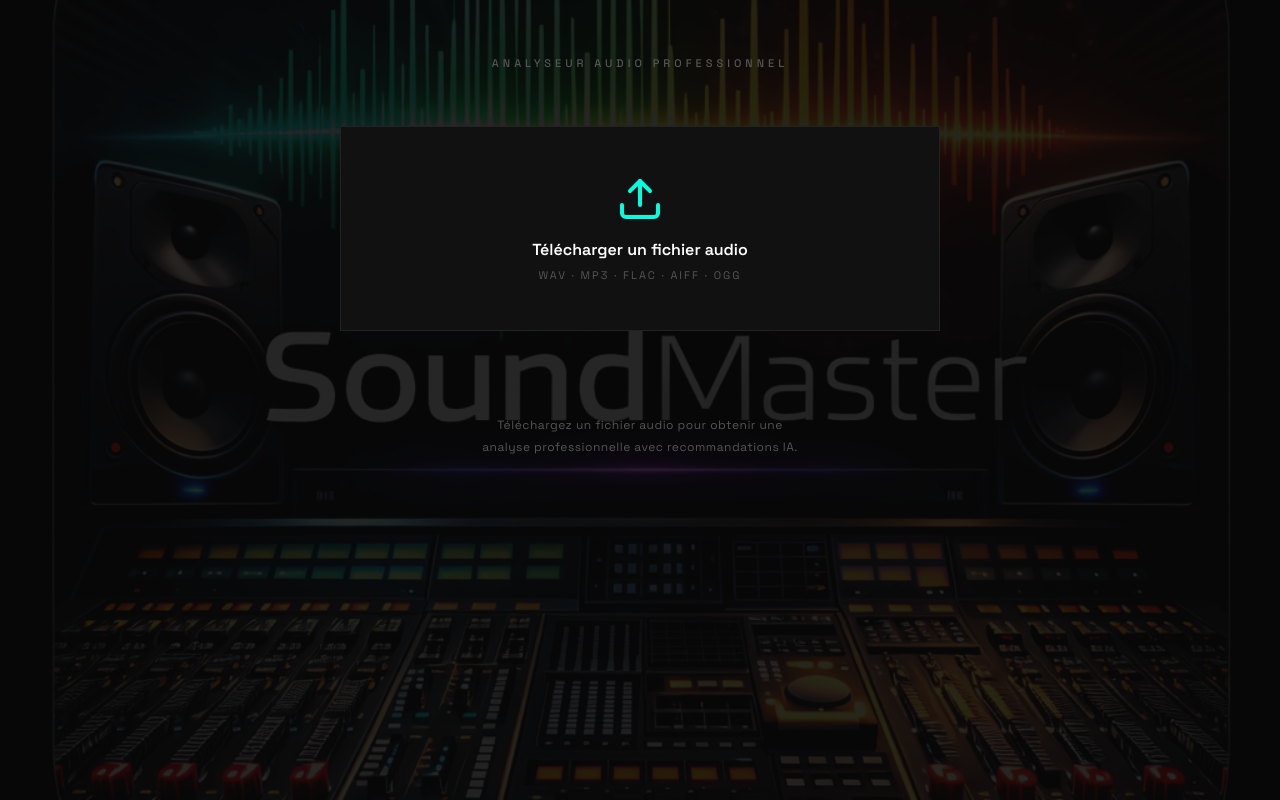
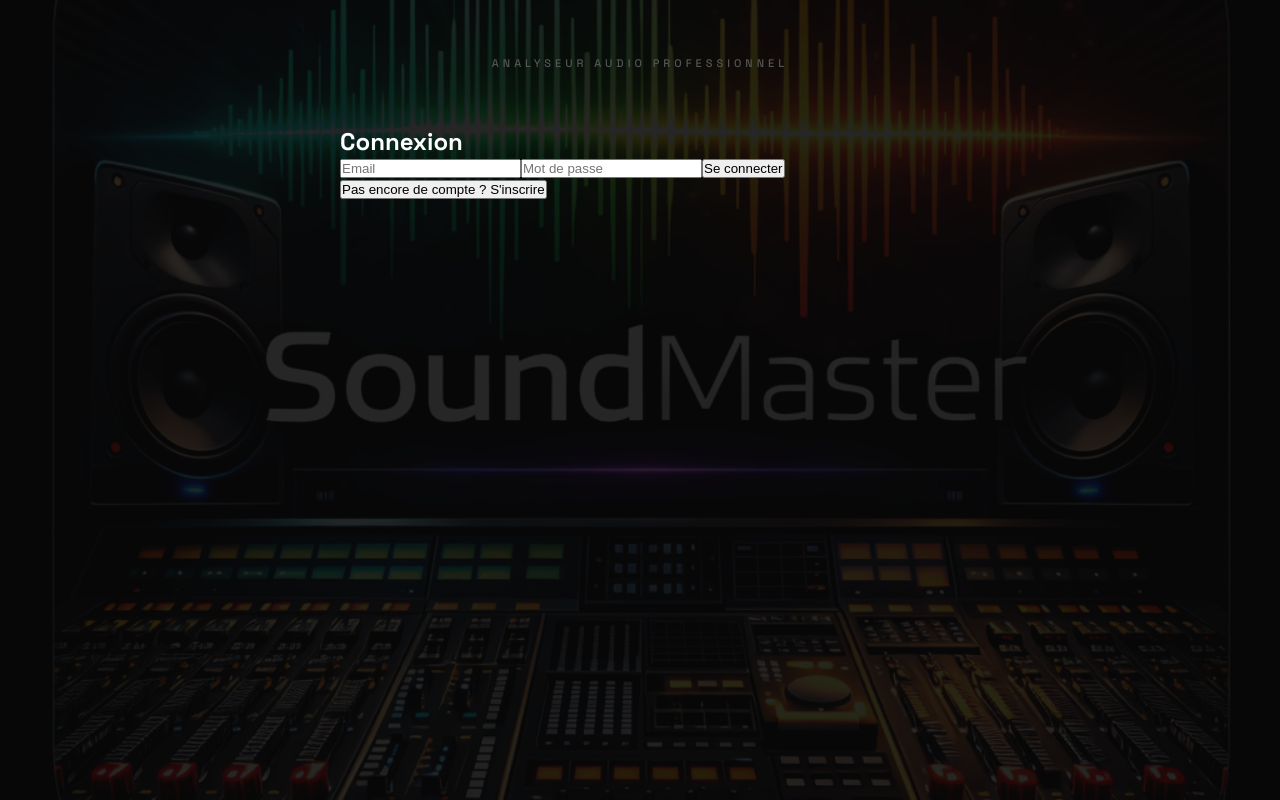
Before and after one commit to DJDeepforce/Soundmaster-I, a React (Vite) app in the folder frontend/: page / in a window 1280 px wide. Built offline with nearby package versions, Linux system fonts and the light colour scheme.

Commit message:
feat(security): Phase 1 — auth JWT, CORS, rate limiting, file validation (frontend/src/App.jsx)

```diff
--- a/frontend/src/App.jsx
+++ b/frontend/src/App.jsx
@@ -17,6 +17,7 @@ const WaveformLogo = () => (
 
 const BACKEND_URL = import.meta.env.VITE_API_URL;
 const API = `${BACKEND_URL}/api`;
+const TIER_LIMITS = { free: 2, starter: 15, pro: 50 };
 
 const GLOSSARY = {
   composition: {
@@ -117,10 +118,51 @@ function App() {
   const chatEndRef = useRef(null);
 
   const [selectedCategory, setSelectedCategory] = useState('composition');
+  const [token, setToken] = useState(() => localStorage.getItem('sm_token'));
+  const [currentUser, setCurrentUser] = useState(null);
+  const [authMode, setAuthMode] = useState('login');
+  const [authEmail, setAuthEmail] = useState('');
+  const [authPassword, setAuthPassword] = useState('');
+  const [authError, setAuthError] = useState(null);
+  const [authLoading, setAuthLoading] = useState(false);
 
   useEffect(() => {
     chatEndRef.current?.scrollIntoView({ behavior: 'smooth' });
   }, [chatMessages]);
+
+  const logout = useCallback(() => {
+    localStorage.removeItem('sm_token');
+    setToken(null); setCurrentUser(null);
+    setAnalysisResult(null); setSelectedFile(null);
+  }, []);
+
+  const handleAuth = useCallback(async (e) => {
+    e.preventDefault();
+    setAuthLoading(true); setAuthError(null);
+    try {
+      const res = await fetch(`${API}/${authMode}`, {
+        method: 'POST',
+        headers: { 'Content-Type': 'application/json' },
+        body: JSON.stringify({ email: authEmail, password: authPassword }),
+      });
+      const data = await res.json();
+      if (!res.ok) throw new Error(data.detail || 'Erreur');
+      localStorage.setItem('sm_token', data.access_token);
+      setToken(data.access_token);
+    } catch (err) {
+      setAuthError(err.message);
+    } finally {
+      setAuthLoading(false);
+    }
+  }, [authMode, authEmail, authPassword]);
+
+  useEffect(() => {
+    if (!token) return;
+    fetch(`${API}/me`, { headers: { 'Authorization': `Bearer ${token}` } })
+      .then(r => r.ok ? r.json() : null)
+      .then(u => { if (u) setCurrentUser(u); else logout(); })
+      .catch(() => logout());
+  }, [token, logout]);
 
   const handleFileSelect = useCallback(async (event) => {
     const file = event.target.files[0];
@@ -148,7 +190,9 @@ function App() {
       const response = await fetch(`${API}/analyze-stream`, {
         method: 'POST',
         body: formData,
+        headers: { 'Authorization': `Bearer ${token}` },
       });
+      if (response.status === 401) { logout(); return; }
 
       if (!response.ok) {
         const err = await response.json().catch(() => ({}));
@@ -216,7 +260,7 @@ Headroom: ${analysisResult.loudness_analysis.headroom_db} dB | Dynamique: ${anal
 
       const response = await fetch(`${API}/chat`, {
         method: 'POST',
-        headers: { 'Content-Type': 'application/json' },
+        headers: { 'Content-Type': 'application/json', 'Authorization': `Bearer ${token}` },
         body: JSON.stringify({ message: userMessage, context, history }),
       });
       const data = await response.json();
@@ -263,11 +307,17 @@ Headroom: ${analysisResult.loudness_analysis.headroom_db} dB | Dynamique: ${anal
     return '#FFC107';
   };
 
-  const handleExportPDF = useCallback(() => {
-    if (analysisResult?.id) {
-      window.open(`${API}/export-pdf/${analysisResult.id}`, '_blank');
-    }
-  }, [analysisResult]);
+  const handleExportPDF = useCallback(async () => {
+    if (!analysisResult?.id) return;
+    const res = await fetch(`${API}/export-pdf/${analysisResult.id}`,
+      { headers: { 'Authorization': `Bearer ${token}` } });
+    if (!res.ok) return;
+    const blob = await res.blob();
+    const url = URL.createObjectURL(blob);
+    const a = document.createElement('a');
+    a.href = url; a.download = `SoundMaster_${analysisResult.filename}.pdf`;
+    a.click(); URL.revokeObjectURL(url);
+  }, [analysisResult, token]);
 
   const bandLabels = {
     'sub_bass': 'Sub Bass', 'bass': 'Bass', 'low_mids': 'Low Mids',
@@ -579,12 +629,48 @@ Headroom: ${analysisResult.loudness_analysis.headroom_db} dB | Dynamique: ${anal
     </div>
   );
 
+  if (!token) {
+    return (
+      <div className="app">
+        <img src="/logo.png" alt="" className="bg-logo" aria-hidden="true" />
+        <div className="content">
+          <header className="header"><p className="subtitle">Analyseur Audio Professionnel</p></header>
+          <div className="auth-card">
+            <h2 className="auth-title">{authMode === 'login' ? 'Connexion' : 'Créer un compte'}</h2>
+            {authError && <div className="error-message"><AlertCircle size={16}/><span>{authError}</span></div>}
+            <form onSubmit={handleAuth} className="auth-form">
+              <input type="email" value={authEmail} onChange={e => setAuthEmail(e.target.value)}
+                placeholder="Email" required className="auth-input" />
+              <input type="password" value={authPassword} onChange={e => setAuthPassword(e.target.value)}
+                placeholder="Mot de passe" required className="auth-input" />
+              <button type="submit" className="auth-submit" disabled={authLoading}>
+                {authLoading ? 'Chargement...' : authMode === 'login' ? 'Se connecter' : 'Créer le compte'}
+              </button>
+            </form>
+            <button className="auth-switch"
+              onClick={() => { setAuthMode(m => m === 'login' ? 'register' : 'login'); setAuthError(null); }}>
+              {authMode === 'login' ? "Pas encore de compte ? S'inscrire" : "Déjà un compte ? Se connecter"}
+            </button>
+          </div>
+        </div>
+      </div>
+    );
+  }
+
   return (
     <div className="app" data-testid="soundmaster-app">
       <img src="/logo.png" alt="" className="bg-logo" aria-hidden="true" />
       <div className="content">
         <header className="header" data-testid="app-header">
           <p className="subtitle">Analyseur Audio Professionnel</p>
+          {currentUser && (
+            <div className="user-bar">
+              <span className="user-email">{currentUser.email}</span>
+              <span className={`user-tier tier-${currentUser.tier}`}>{currentUser.tier}</span>
+              <span className="user-quota">{currentUser.analyses_used}/{TIER_LIMITS[currentUser.tier] ?? 2} analyses</span>
+              <button className="logout-btn" onClick={logout}>Déconnexion</button>
+            </div>
+          )}
         </header>
 
         <label className={`upload-button ${isAnalyzing ? 'disabled' : ''}`} data-testid="upload-button">
```
